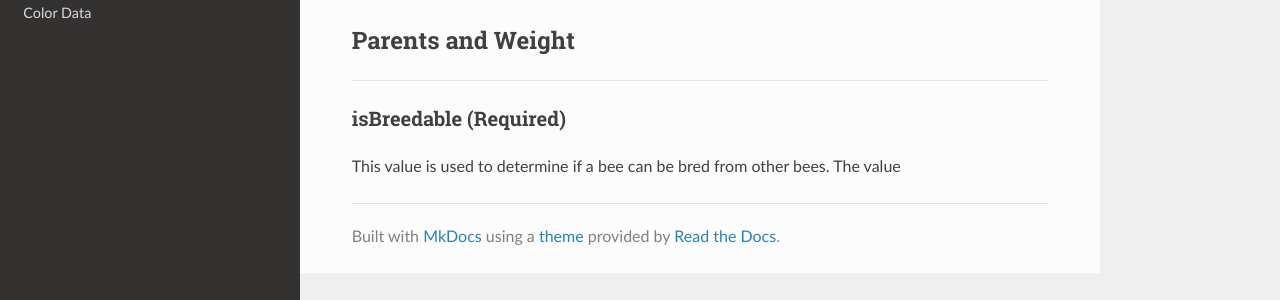
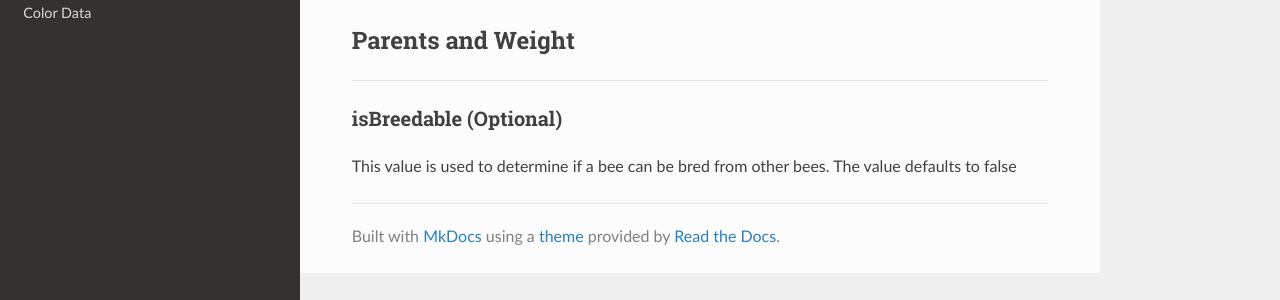
Before and after one commit to Team-Resourceful/ResourcefulBeesDocs, an MkDocs documentation site: the page built from docs/bee_data/breed_data.md, in a window 1280 px wide. Shown: the part 136-436 px from the top of the page. Built offline with MkDocs 1.6.1, drawn with Linux system fonts in a browser that asks for light colours; nearby versions of some CDN libraries.

Commit message:
docs/bee_data/breed_data.md updated from https://stackedit.io/

```diff
--- a/docs/bee_data/breed_data.md
+++ b/docs/bee_data/breed_data.md
@@ -3,10 +3,10 @@
 ## **Parents and Weight**
 ***
 
-### **isBreedable** (Required)
+### **isBreedable** (Optional)
 
-This value is used to determine if a bee can be bred from other bees. The value
+This value is used to determine if a bee can be bred from other bees. The value defaults to false
 
 <!--stackedit_data:
-eyJoaXN0b3J5IjpbMTY1Mjg0MTExMV19
+eyJoaXN0b3J5IjpbMTI2MjM0OTEzMl19
 -->
```
